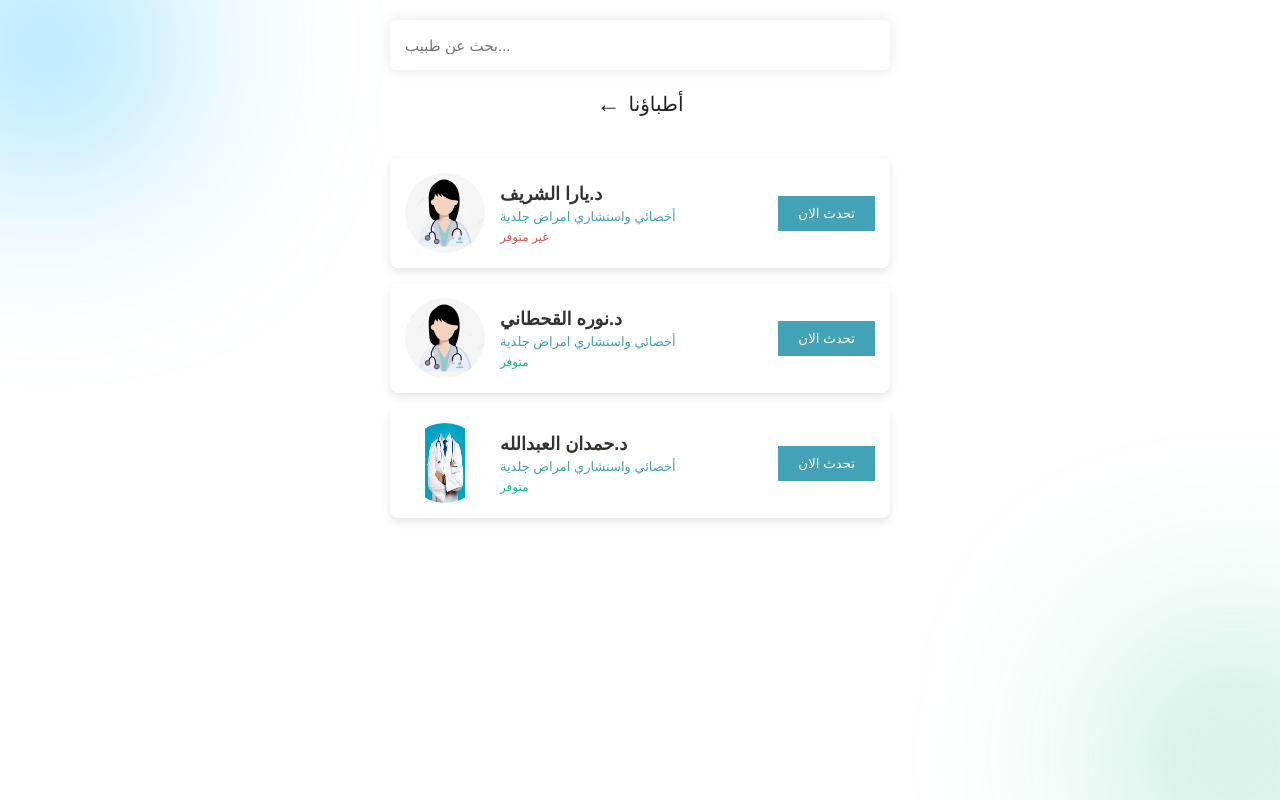
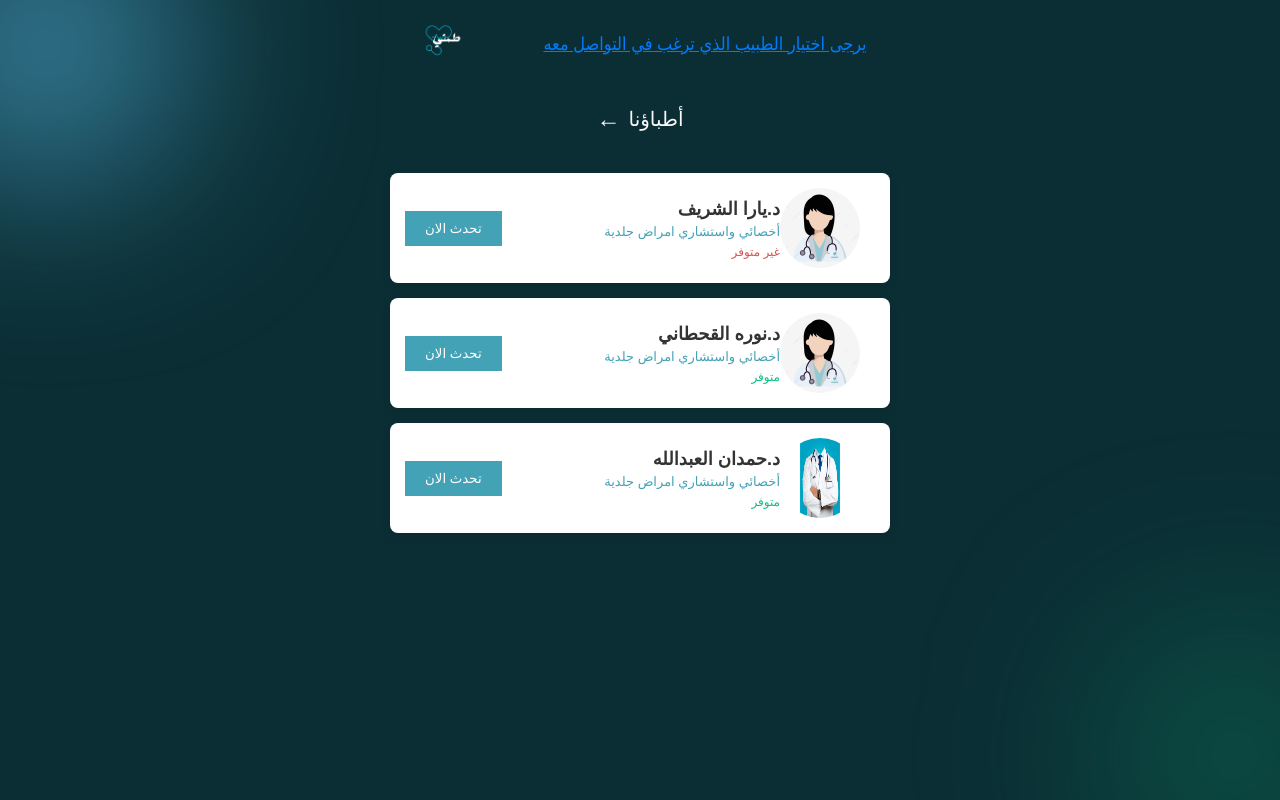
Before and after one commit to Reham-Fagih/Tamni, a website: page public/DoctorListPage.html in a window 1280 px wide. Drawn offline with Linux system fonts and the light colour scheme.

Commit message:
Updated DoctorListPage.html and DoctorListPage.css

```diff
--- a/public/DoctorListPage.css
+++ b/public/DoctorListPage.css
@@ -3,14 +3,66 @@
     padding: 0;
     box-sizing: border-box;
 }
+#head {
+    background-color: #0B2E34;
+    padding: 10px 0;
+}
+.choose {
+    list-style: none;
+    margin: 10px 0;
+}
 
+.choose a {
+    font-family: 'Segoe UI', Tahoma, Geneva, Verdana, sans-serif;
+    font-size: 18px;
+    color: #007bff;
+    text-decoration: underline;
+    padding: 10px 15px;
+    border-radius: 8px;
+    display: inline-block;
+    transition: all 0.3s ease;
+}
+
+.choose a:hover {
+    background-color: #f0f8ff;
+    color: #0056b3;
+    box-shadow: 0px 4px 8px rgba(0, 123, 255, 0.2);
+}
+
+
+nav ul {
+    list-style: none;
+    padding: 0;
+    margin: 0;
+    display: flex;
+    justify-content: center;
+}
+ul{
+    align-items: center
+}
+
+nav ul li {
+    margin: 0 15px;
+}
+
+
+nav ul li a {
+    text-decoration: none;
+    color: #fff;
+    font-size: 18px;
+}
+
+img {
+    height: 60px;
+    margin-right: 40px;
+}
 body {
     font-family: 'Rubik', sans-serif;
     display: flex;
     justify-content: center;
     align-items: center;
     min-height: 100vh;
-    background: #f0f0f0;
+    background: #0B2E34;
 }
 
 .FindDoctorsScreen {
@@ -19,7 +71,7 @@ body {
     align-items: center;
     width: 100vw;
     height: 100vh;
-    background: white;
+    background: #0B2E34;
     overflow: hidden;
     position: relative;
 }
@@ -93,14 +145,15 @@ body {
 
 .BackArrow {
     font-size: 24px; /* Increase size */
-    color: #222;
+    color: #f8f8f8;
     margin-right: 8px;
-    cursor: default;
+    cursor: pointer;
+
 }
 
 
 .HeadlineText {
-    color: #222;
+    color: #f8f8f8;
     font-size: 20px;
 }
 
--- a/public/DoctorListPage.html
+++ b/public/DoctorListPage.html
@@ -13,16 +13,27 @@
         <div class="Ellipse143"></div>
       </div>
 
-      <div class="Search">
-        <div class="Rectangle17">
-          <input type="text" class="SearchInput" placeholder="بحث عن طبيب..." />
-        </div>
-      </div>
+      <body dir="rtl">
+        <header id="head">
+          <nav>
+            <ul>
+              <li class="choose"><a href="#">يرجى اختيار الطبيب الذي ترغب في التواصل معه</a></li>
+              <li><a href="index.html"></a>
+                <img id="Logo" src="/img/imgOfmainLogo.png" alt="طمني Logo" />
+              </li>
+            </ul>
+          </nav>
+        </header>
 
       <div class="Headline">
         <div class="Group">
-          <div class="BackArrow">&#8592;</div>
           <div class="HeadlineText">أطباؤنا</div>
+          <div
+            class="BackArrow"
+            onclick="window.location.href='resultpage.html'"
+          >
+            &#8592;
+          </div>
         </div>
       </div>
 
```
